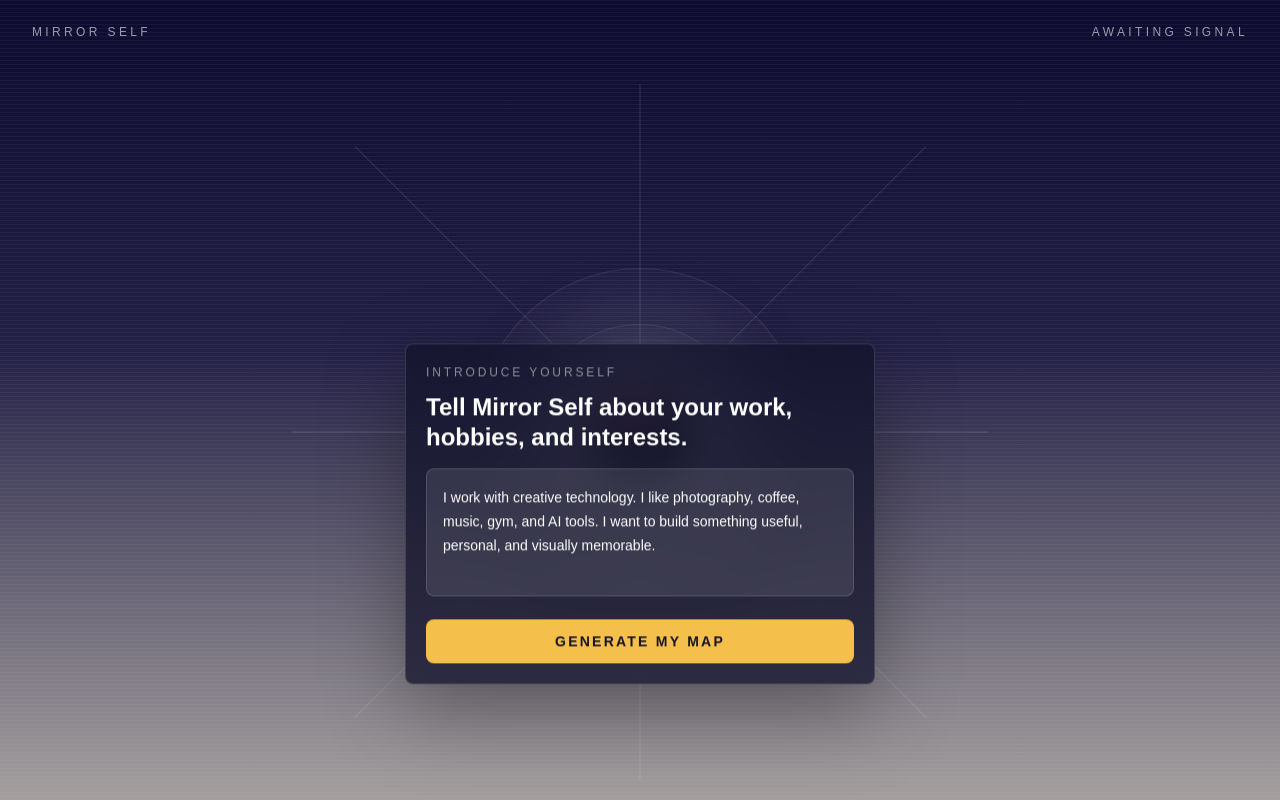
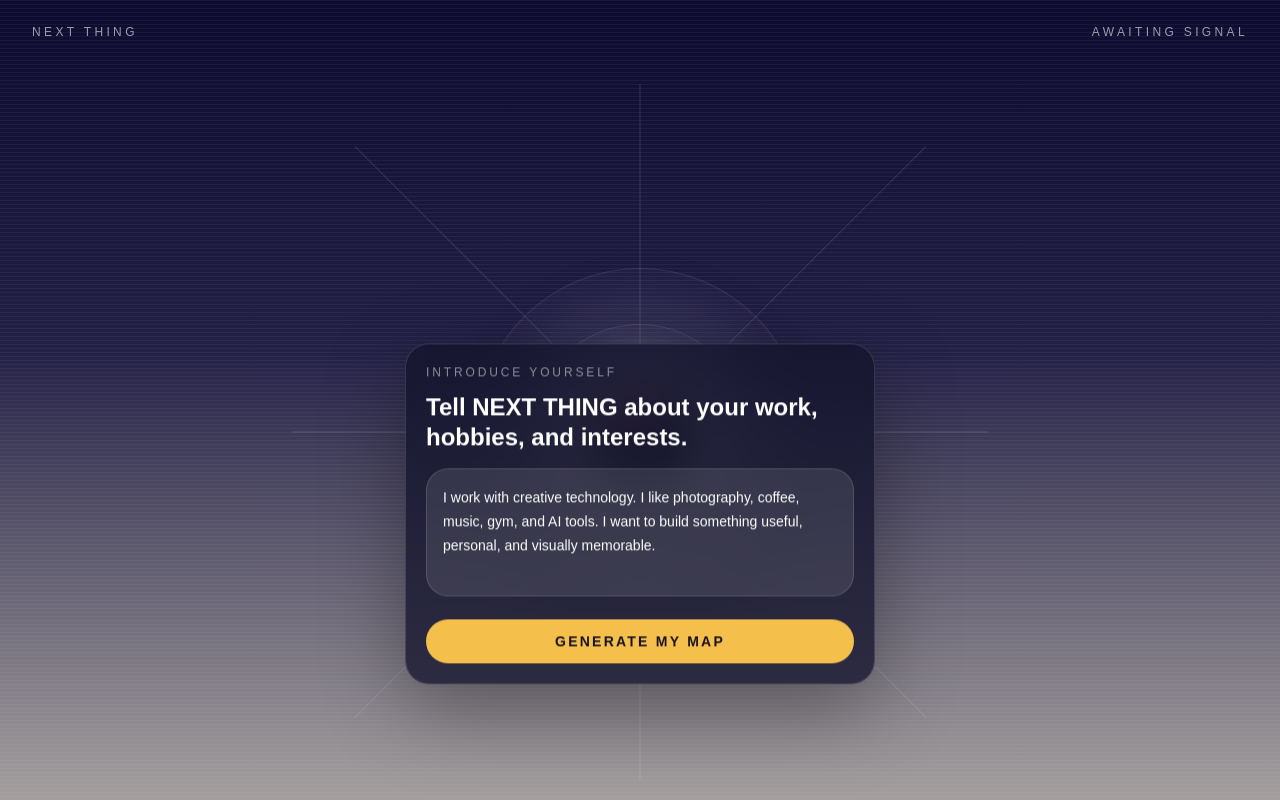
Before and after one commit to jjaybah/mirror-self, a Next.js app: page / in a window 1280 px wide. Built offline with nearby package versions, Linux system fonts and the light colour scheme.

Commit message:
Polish NEXT THING visual style

```diff
--- a/src/app/globals.css
+++ b/src/app/globals.css
@@ -99,11 +99,24 @@ button {
 }
 
 .connection-line {
-  stroke: rgb(245 191 75 / 0.92);
   stroke-linecap: round;
-  stroke-width: 0.9;
+  stroke-width: 1.5;
   filter: drop-shadow(0 0 10px rgb(245 191 75 / 0.34));
-  animation: line-draw 360ms ease both;
+  animation:
+    line-draw 520ms ease both,
+    line-breathe 5s ease-in-out infinite;
+}
+
+.connection-line-one {
+  stroke: url("#path-gradient-one");
+}
+
+.connection-line-two {
+  stroke: url("#path-gradient-two");
+}
+
+.connection-line-three {
+  stroke: url("#path-gradient-three");
 }
 
 .persona-node {
@@ -280,7 +293,7 @@ button {
   top: 50%;
   width: min(470px, calc(100% - 32px));
   border: 1px solid rgb(255 255 255 / 0.14);
-  border-radius: 8px;
+  border-radius: 24px;
   background: rgb(20 20 44 / 0.78);
   box-shadow: 0 26px 80px rgb(0 0 0 / 0.34);
   padding: 1.25rem;
@@ -384,6 +397,17 @@ button {
   }
 }
 
+@keyframes line-breathe {
+  0%,
+  100% {
+    opacity: 0.72;
+  }
+
+  50% {
+    opacity: 1;
+  }
+}
+
 @keyframes panel-rise {
   from {
     opacity: 0;
--- a/src/app/layout.tsx
+++ b/src/app/layout.tsx
@@ -2,7 +2,7 @@ import type { Metadata } from "next";
 import "./globals.css";
 
 export const metadata: Metadata = {
-  title: "Mirror Self",
+  title: "NEXT THING",
   description: "Turn your interests into a product idea and build prompt.",
 };
 
--- a/src/app/page.tsx
+++ b/src/app/page.tsx
@@ -366,7 +366,7 @@ Make it visual, calm, accessible, and easy to understand. Use clear labels, stro
 
       <section className="relative z-10 flex h-full flex-col overflow-hidden">
         <header className="flex h-16 shrink-0 items-center justify-between px-5 text-xs uppercase tracking-[0.28em] text-white/58 md:px-8">
-          <span>Mirror Self</span>
+          <span>NEXT THING</span>
           <span>
             {phase === "boot"
               ? "booting radar"
@@ -393,9 +393,74 @@ Make it visual, calm, accessible, and easy to understand. Use clear labels, stro
               className="connection-lines"
               viewBox="0 0 100 100"
             >
+              <defs>
+                {selectedTheme && (
+                  <linearGradient
+                    gradientUnits="userSpaceOnUse"
+                    id="path-gradient-one"
+                    x1="50"
+                    x2={selectedTheme.x}
+                    y1="50"
+                    y2={selectedTheme.y}
+                  >
+                    <stop offset="0%" stopColor="rgba(255,255,255,0.2)" />
+                    <stop offset="58%" stopColor="rgba(245,191,75,0.5)">
+                      <animate
+                        attributeName="offset"
+                        dur="5s"
+                        repeatCount="indefinite"
+                        values="42%;70%;42%"
+                      />
+                    </stop>
+                    <stop offset="100%" stopColor="rgba(245,191,75,0.98)" />
+                  </linearGradient>
+                )}
+                {selectedTheme && selectedDirection && (
+                  <linearGradient
+                    gradientUnits="userSpaceOnUse"
+                    id="path-gradient-two"
+                    x1={selectedTheme.x}
+                    x2={selectedDirection.x}
+                    y1={selectedTheme.y}
+                    y2={selectedDirection.y}
+                  >
+                    <stop offset="0%" stopColor="rgba(255,255,255,0.18)" />
+                    <stop offset="58%" stopColor="rgba(245,191,75,0.52)">
+                      <animate
+                        attributeName="offset"
+                        dur="5s"
+                        repeatCount="indefinite"
+                        values="38%;72%;38%"
+                      />
+                    </stop>
+                    <stop offset="100%" stopColor="rgba(245,191,75,1)" />
+                  </linearGradient>
+                )}
+                {selectedDirection && selectedProduct && (
+                  <linearGradient
+                    gradientUnits="userSpaceOnUse"
+                    id="path-gradient-three"
+                    x1={selectedDirection.x}
+                    x2={selectedProduct.x}
+                    y1={selectedDirection.y}
+                    y2={selectedProduct.y}
+                  >
+                    <stop offset="0%" stopColor="rgba(255,255,255,0.16)" />
+                    <stop offset="62%" stopColor="rgba(245,191,75,0.55)">
+                      <animate
+                        attributeName="offset"
+                        dur="5s"
+                        repeatCount="indefinite"
+                        values="36%;76%;36%"
+                      />
+                    </stop>
+                    <stop offset="100%" stopColor="rgba(255,232,164,1)" />
+                  </linearGradient>
+                )}
+              </defs>
               {selectedTheme && (
                 <line
-                  className="connection-line"
+                  className="connection-line connection-line-one"
                   x1="50"
                   x2={selectedTheme.x}
                   y1="50"
@@ -404,7 +469,7 @@ Make it visual, calm, accessible, and easy to understand. Use clear labels, stro
               )}
               {selectedTheme && selectedDirection && (
                 <line
-                  className="connection-line"
+                  className="connection-line connection-line-two"
                   x1={selectedTheme.x}
                   x2={selectedDirection.x}
                   y1={selectedTheme.y}
@@ -413,7 +478,7 @@ Make it visual, calm, accessible, and easy to understand. Use clear labels, stro
               )}
               {selectedDirection && selectedProduct && (
                 <line
-                  className="connection-line"
+                  className="connection-line connection-line-three"
                   x1={selectedDirection.x}
                   x2={selectedProduct.x}
                   y1={selectedDirection.y}
@@ -530,16 +595,16 @@ Make it visual, calm, accessible, and easy to understand. Use clear labels, stro
                 Introduce yourself
               </p>
               <label className="mt-3 block text-2xl font-semibold leading-tight text-white">
-                Tell Mirror Self about your work, hobbies, and interests.
+                Tell NEXT THING about your work, hobbies, and interests.
               </label>
               <textarea
-                className="mt-4 min-h-32 w-full resize-none rounded-[8px] border border-white/14 bg-white/10 p-4 text-sm leading-6 text-white outline-none transition placeholder:text-white/34 focus:border-[#f5bf4b]"
+                className="mt-4 min-h-32 w-full resize-none rounded-[22px] border border-white/14 bg-white/10 p-4 text-sm leading-6 text-white outline-none transition placeholder:text-white/34 focus:border-[#f5bf4b]"
                 onChange={(event) => setIntro(event.target.value)}
                 placeholder="I work in... I like... I keep thinking about..."
                 value={intro}
               />
               <button
-                className="mt-4 w-full rounded-[8px] bg-[#f5bf4b] px-5 py-3 text-sm font-bold uppercase tracking-[0.16em] text-[#171323] transition hover:bg-white"
+                className="mt-4 w-full rounded-full bg-[#f5bf4b] px-5 py-3 text-sm font-bold uppercase tracking-[0.16em] text-[#171323] transition hover:bg-white"
                 type="submit"
               >
                 Generate my map
@@ -548,7 +613,7 @@ Make it visual, calm, accessible, and easy to understand. Use clear labels, stro
           )}
         </div>
 
-        <aside className={`${phase === "intro" ? "hidden" : "flex"} relative z-20 mx-auto mb-3 max-h-[30vh] w-[min(1120px,calc(100%-32px))] shrink-0 flex-col gap-3 overflow-y-auto rounded-[8px] border border-white/14 bg-[#14142c]/72 p-4 shadow-2xl shadow-black/25 backdrop-blur-md md:flex-row md:items-center md:justify-between`}>
+        <aside className={`${phase === "intro" ? "hidden" : "flex"} relative z-20 mx-auto mb-3 max-h-[30vh] w-[min(1120px,calc(100%-32px))] shrink-0 flex-col gap-3 overflow-y-auto rounded-[24px] border border-white/14 bg-[#14142c]/72 p-4 shadow-2xl shadow-black/25 backdrop-blur-md md:flex-row md:items-center md:justify-between`}>
           <div className="max-w-3xl">
             <p className="text-xs uppercase tracking-[0.24em] text-white/52">
               {phase === "complete"
@@ -595,7 +660,7 @@ Make it visual, calm, accessible, and easy to understand. Use clear labels, stro
 
           <div className="flex shrink-0 flex-col gap-2 sm:flex-row">
             <button
-              className="rounded-[8px] border border-white/22 bg-white px-4 py-3 text-sm font-semibold uppercase tracking-[0.16em] text-[#16162e] transition hover:bg-[#f5bf4b] disabled:cursor-not-allowed disabled:opacity-40"
+              className="rounded-full border border-white/22 bg-white px-5 py-3 text-sm font-semibold uppercase tracking-[0.16em] text-[#16162e] transition hover:bg-[#f5bf4b] disabled:cursor-not-allowed disabled:opacity-40"
               disabled={!productPrompt}
               onClick={copyPrompt}
               type="button"
@@ -603,7 +668,7 @@ Make it visual, calm, accessible, and easy to understand. Use clear labels, stro
               {copied ? "Copied" : "Copy prompt"}
             </button>
             <a
-              className={`rounded-[8px] border border-white/18 px-4 py-3 text-center text-sm font-semibold uppercase tracking-[0.16em] transition ${
+              className={`rounded-full border border-white/18 px-5 py-3 text-center text-sm font-semibold uppercase tracking-[0.16em] transition ${
                 productPrompt
                   ? "bg-[#f5bf4b] text-[#171323] hover:bg-white"
                   : "pointer-events-none bg-white/8 text-white/35"
```
